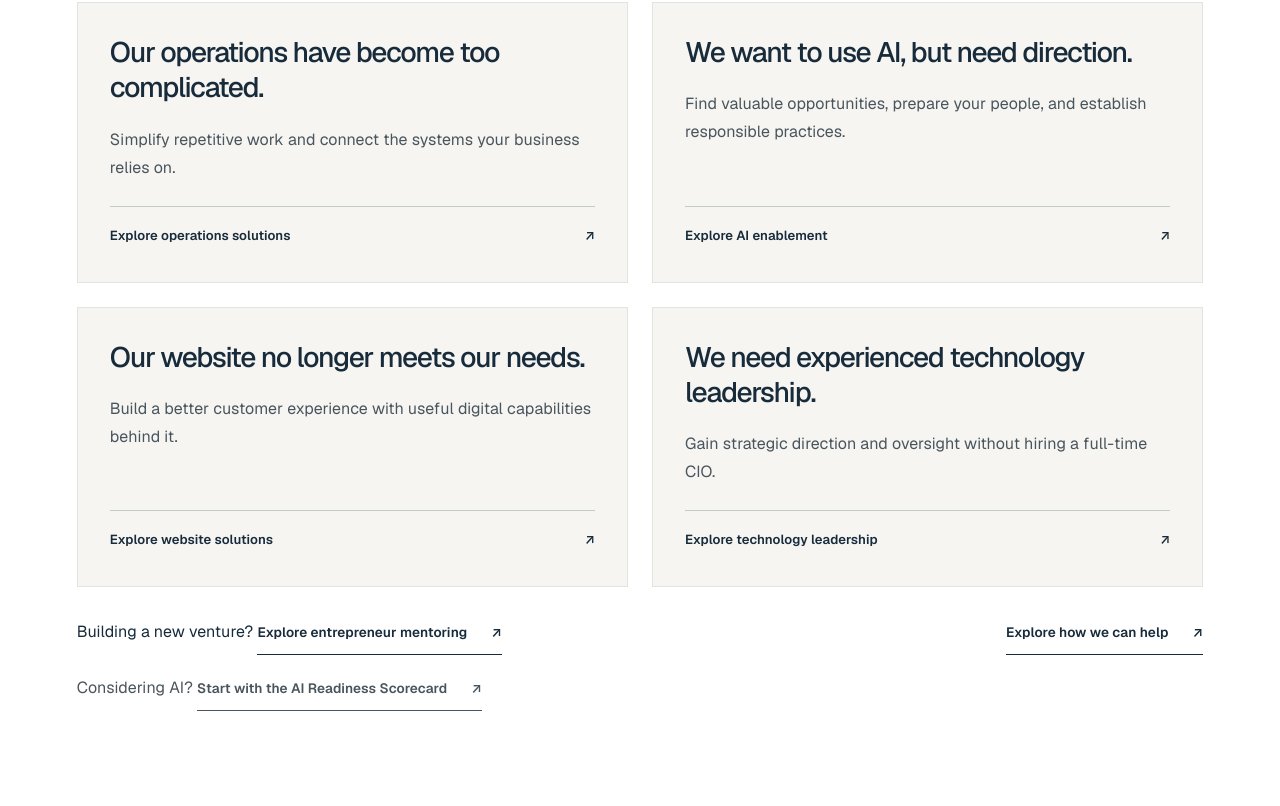
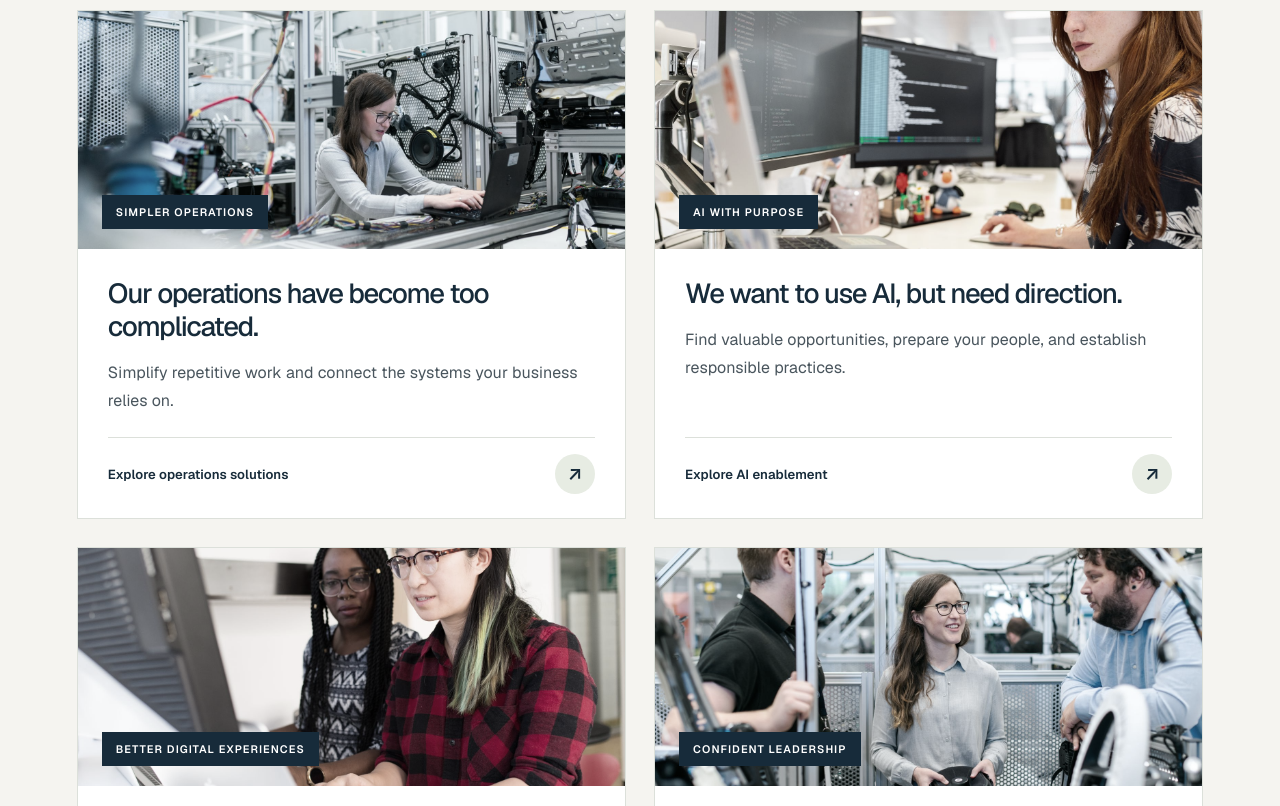
Before and after one commit to 2NspiraOpsTeam/2nspira-website, a Next.js app in the folder 2nspira-website/: page / in a window 1280 px wide. Shown: the part 3254-4060 px from the top of the page. Built offline with nearby package versions, Linux system fonts and the light colour scheme; no server answers.

Commit message:
Make homepage challenge navigation visually engaging with image-led cards

```diff
--- a/2nspira-website/src/app/homepage.module.css
+++ b/2nspira-website/src/app/homepage.module.css
@@ -32,6 +32,25 @@
 
 .timelinePanel[data-year="2025"] .timelinePhoto img{object-position:left center}
 
-/* Problem-led navigation reuses the site’s editorial palette and native links. */
-.challenges{padding-top:80px;padding-bottom:80px}.challengeIntro{max-width:380px;margin:0;color:#49555d}.challengeGrid{display:grid;grid-template-columns:repeat(2,minmax(0,1fr));gap:24px}.challengeCard{display:flex;flex-direction:column;align-items:flex-start;padding:32px;background:#f6f5f2;border:1px solid #e2e4df;transition:background .2s}.challengeCard:hover{background:var(--sand)}.challengeCard h3{font-size:clamp(1.35rem,2.2vw,1.85rem);line-height:1.25;max-width:26ch}.challengeCard p{color:#49555d;margin:20px 0 24px;max-width:46ch}.challengeLink{display:flex;justify-content:space-between;gap:20px;align-items:center;font-size:.82rem;font-weight:600;margin-top:auto;width:100%;min-height:44px;border-top:1px solid #c4cbc4;padding-top:14px}.challengeNext{display:flex;align-items:center;justify-content:space-between;flex-wrap:wrap;gap:12px 28px;margin-top:24px}.challengeNext p{margin:0}.readiness{margin:12px 0 0;color:#49555d}.challengeNext .textLink,.readiness .textLink{font-size:.85rem}
-@media(max-width:760px){.challenges{padding:60px 24px}.challengeGrid{grid-template-columns:1fr;gap:16px}.challengeCard{padding:24px}.challengeNext{align-items:flex-start;flex-direction:column}.bandCopy h2{font-size:clamp(2.1rem,6vw,3rem)}}
+/* Image-led challenge paths retain native navigation and always-visible copy. */
+.challenges{padding-top:88px;padding-bottom:88px;background:#f5f4f0;max-width:none}
+.challengeIntro{max-width:380px;margin:0;color:#49555d}
+.challengeGrid{display:grid;grid-template-columns:repeat(2,minmax(0,1fr));gap:28px}
+.challengeCard{display:flex;flex-direction:column;background:#fff;border:1px solid #dce0da;overflow:hidden;transition:box-shadow .25s,border-color .25s}
+.challengePhoto{position:relative;aspect-ratio:2.3;overflow:hidden;background:var(--sand)}
+.challengePhoto img{filter:grayscale(.25) saturate(.75);transition:transform .5s;object-position:center 52%}
+.challengeCard:first-child img{object-position:center 60%}
+.challengeCard:nth-child(4) img{object-position:right center}
+.challengeCategory{position:absolute;left:24px;bottom:20px;background:#172b3a;color:white;padding:9px 14px;font-size:.68rem;font-weight:600;letter-spacing:.1em;text-transform:uppercase;line-height:1.5}
+.challengeCopy{display:flex;flex-direction:column;align-items:flex-start;padding:28px 30px 24px;flex:1}
+.challengeCard h3{font-size:clamp(1.4rem,2.15vw,1.9rem);line-height:1.2;max-width:28ch}
+.challengeCard p{color:#49555d;margin:16px 0 22px;max-width:46ch}
+.challengeLink{display:flex;justify-content:space-between;gap:16px;align-items:center;font-size:.82rem;font-weight:600;margin-top:auto;width:100%;min-height:48px;border-top:1px solid #dce0da;padding-top:16px}
+.challengeArrow{display:grid;place-items:center;flex-shrink:0;width:40px;height:40px;border-radius:50%;background:#e7ece3;color:#172b3a;font-size:1.2rem;transition:background .25s,color .25s}
+.challengeCard:hover,.challengeCard:focus-visible{border-color:#82947c;box-shadow:0 12px 32px #172b3a12}
+.challengeCard:hover img{transform:scale(1.035)}
+.challengeCard:hover .challengeArrow,.challengeCard:focus-visible .challengeArrow{background:#172b3a;color:#fff}
+.challengeNext{display:flex;align-items:center;justify-content:space-between;flex-wrap:wrap;gap:12px 28px;margin-top:28px}.challengeNext p{margin:0}.readiness{margin:12px 0 0;color:#49555d}.challengeNext .textLink,.readiness .textLink{font-size:.85rem}
+@media(min-width:1600px){.challenges{padding-left:max(6vw,calc((100vw - 1400px)/2));padding-right:max(6vw,calc((100vw - 1400px)/2))}}
+@media(max-width:760px){.challenges{padding:60px 24px}.challengeGrid{grid-template-columns:1fr;gap:24px}.challengeCopy{padding:24px}.challengePhoto{aspect-ratio:1.9}.challengeCategory{left:20px;bottom:16px;font-size:.62rem}.challengeNext{align-items:flex-start;flex-direction:column}.bandCopy h2{font-size:clamp(2.1rem,6vw,3rem)}}
+@media(prefers-reduced-motion:reduce){.challengeCard,.challengeArrow{transition:none}.challengeCard:hover img{transform:none}}
--- a/2nspira-website/src/app/page.tsx
+++ b/2nspira-website/src/app/page.tsx
@@ -96,11 +96,11 @@ export default function Home() {
     <section className={`${styles.section} ${styles.challenges}`} aria-labelledby="challenges-heading">
       <div className={styles.sectionHead}><div><p className={styles.eyebrow}>What brings you here?</p><h2 id="challenges-heading">Where do you need<br />to make progress?</h2></div><p className={styles.challengeIntro}>You don’t need to know which service to ask for. Start with the challenge you’re facing.</p></div>
       <div className={styles.challengeGrid}>{[
-        { title: "Our operations have become too complicated.", text: "Simplify repetitive work and connect the systems your business relies on.", href: "/automation-systems-optimization", link: "Explore operations solutions" },
-        { title: "We want to use AI, but need direction.", text: "Find valuable opportunities, prepare your people, and establish responsible practices.", href: "/ai-enablement", link: "Explore AI enablement" },
-        { title: "Our website no longer meets our needs.", text: "Build a better customer experience with useful digital capabilities behind it.", href: "/websites", link: "Explore website solutions" },
-        { title: "We need experienced technology leadership.", text: "Gain strategic direction and oversight without hiring a full-time CIO.", href: "/fractional-cio", link: "Explore technology leadership" },
-      ].map(challenge => <Link key={challenge.href} href={challenge.href} className={styles.challengeCard}><h3>{challenge.title}</h3><p>{challenge.text}</p><span className={styles.challengeLink}>{challenge.link} <span aria-hidden="true">↗</span></span></Link>)}</div>
+        { image: "tech-automation", category: "Simpler operations", title: "Our operations have become too complicated.", text: "Simplify repetitive work and connect the systems your business relies on.", href: "/automation-systems-optimization", link: "Explore operations solutions" },
+        { image: "tech-ai", category: "AI with purpose", title: "We want to use AI, but need direction.", text: "Find valuable opportunities, prepare your people, and establish responsible practices.", href: "/ai-enablement", link: "Explore AI enablement" },
+        { image: "tech-websites", category: "Better digital experiences", title: "Our website no longer meets our needs.", text: "Build a better customer experience with useful digital capabilities behind it.", href: "/websites", link: "Explore website solutions" },
+        { image: "tech-leadership", category: "Confident leadership", title: "We need experienced technology leadership.", text: "Gain strategic direction and oversight without hiring a full-time CIO.", href: "/fractional-cio", link: "Explore technology leadership" },
+      ].map(challenge => <Link key={challenge.href} href={challenge.href} className={styles.challengeCard}><div className={styles.challengePhoto}><Photo src={`/images/homepage/${challenge.image}.jpg`} alt="" /><span className={styles.challengeCategory}>{challenge.category}</span></div><div className={styles.challengeCopy}><h3>{challenge.title}</h3><p>{challenge.text}</p><span className={styles.challengeLink}>{challenge.link} <span className={styles.challengeArrow} aria-hidden="true">↗</span></span></div></Link>)}</div>
       <div className={styles.challengeNext}><p>Building a new venture? <Link href="/coaching" className={styles.textLink}>Explore entrepreneur mentoring <span aria-hidden="true">↗</span></Link></p><Link href="/services" className={styles.textLink}>Explore how we can help <span aria-hidden="true">↗</span></Link></div>
       <p className={styles.readiness}>Considering AI? <Link href="/resources/ai-readiness-scorecard" className={styles.textLink}>Start with the AI Readiness Scorecard <span aria-hidden="true">↗</span></Link></p>
     </section>
```
Also changed, not shown: 1 other file (tests, documents, lock files or other folders).
